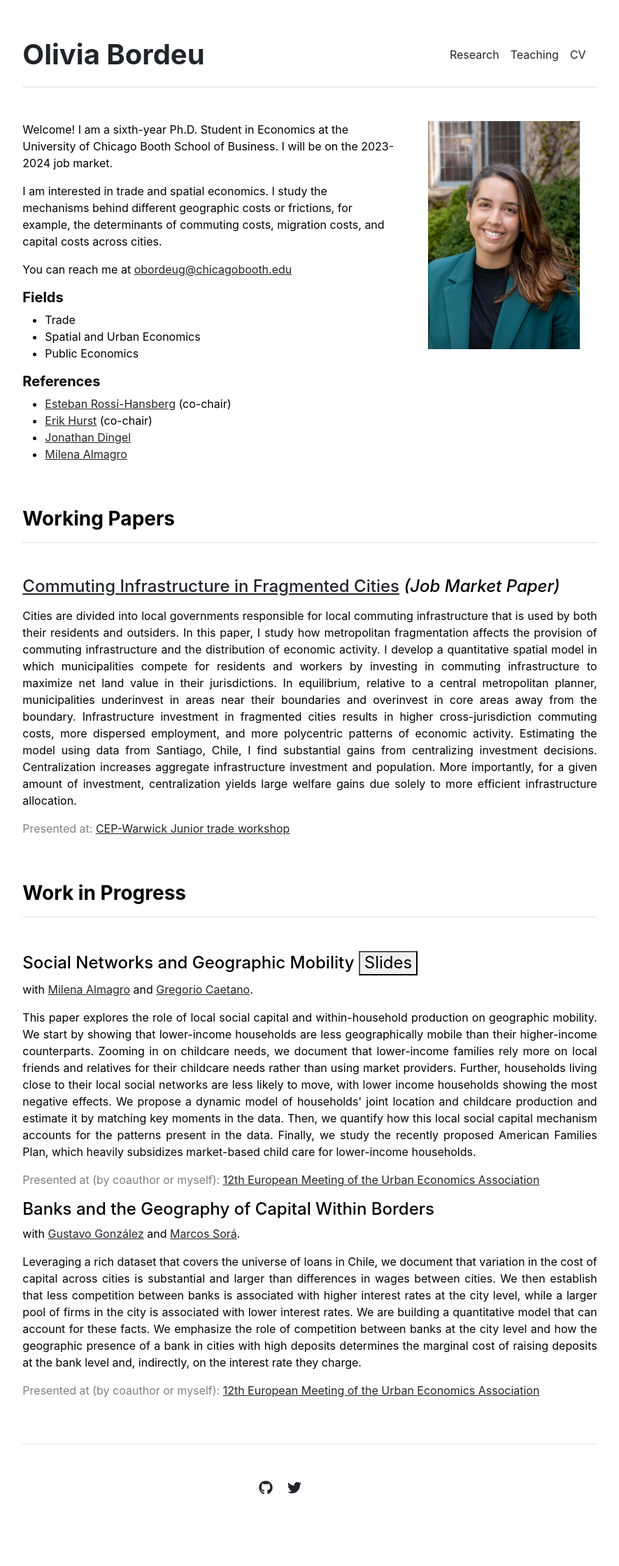
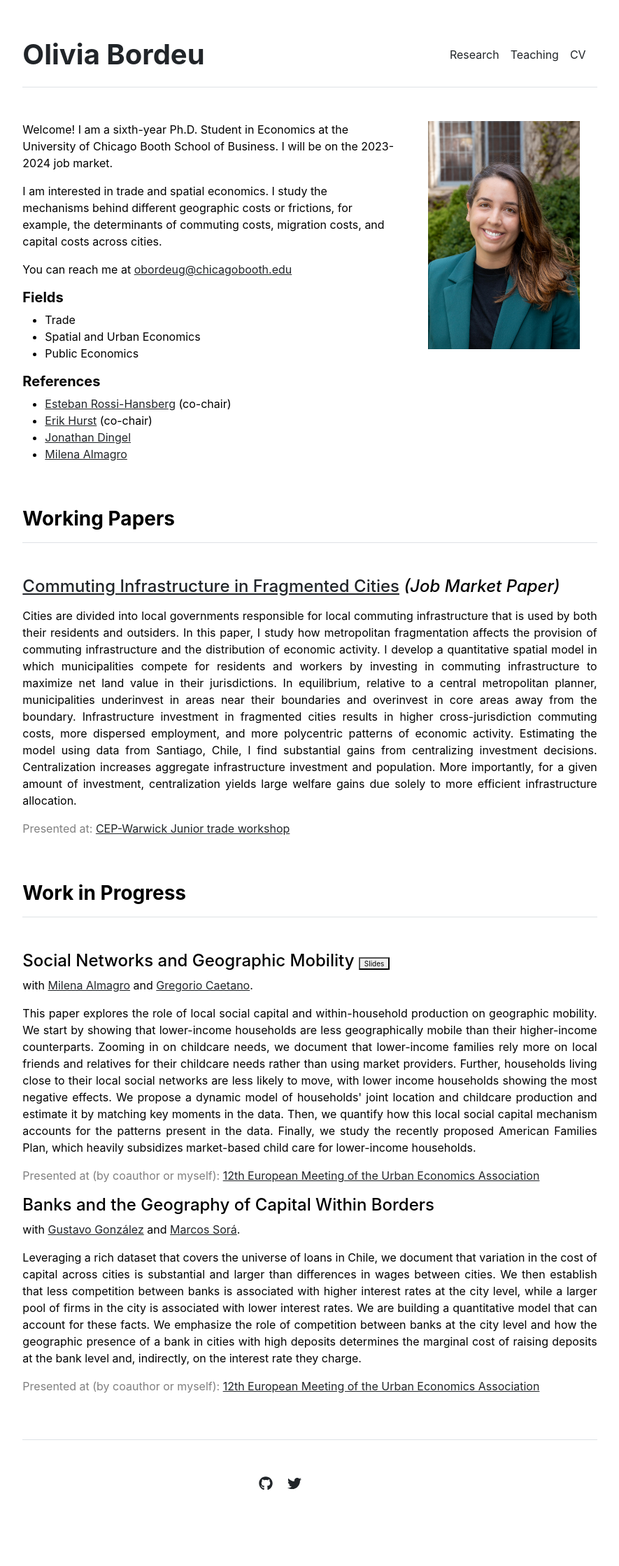
Before and after one commit to obordeu/obordeu.github.io, a Jekyll site: the page built from index.md, in a window 1280 px wide. Shown: the whole page at 70% size, without its empty margins (197-1082 px from the left). Built offline with Jekyll 4.4.1, drawn with Linux system fonts in a browser that asks for light colours.

Commit message:
Fix button

```diff
--- a/_data/wip.yml
+++ b/_data/wip.yml
@@ -1,3 +1,3 @@
 index:
-- {name: 'Social Networks and Geographic Mobility <button name="button" onclick="https://www.oliviabordeu.com/papers/social_neworks_mobility_ABC.pdf">Slides</button>', coauthors: [{name: 'Milena Almagro', website: 'https://www.milena-almagro.com/', del: ' and '},{name: 'Gregorio Caetano', website: 'http://www.gregoriocaetano.net/', del: '.'}], presented_at: 'Presented at (by coauthor or myself): <a href="https://urbaneconomics.org/meetings/emuea2023/">12th European Meeting of the Urban Economics Association</a>', summary: "This paper explores the role of local social capital and within-household production on geographic mobility. We start by showing that lower-income households are less geographically mobile than their higher-income counterparts. Zooming in on childcare needs, we document that lower-income families rely more on local friends and relatives for their childcare needs rather than using market providers. Further, households living close to their local social networks are less likely to move, with lower income households showing the most negative effects. We propose a dynamic model of households' joint location and childcare production and estimate it by matching key moments in the data. Then, we quantify how this local social capital mechanism accounts for the patterns present in the data. Finally, we study the recently proposed American Families Plan, which heavily subsidizes market-based child care for lower-income households."}
+- {name: 'Social Networks and Geographic Mobility <button onclick="https://www.oliviabordeu.com/papers/social_neworks_mobility_ABC.pdf" style="font-size:10px">Slides</button>', coauthors: [{name: 'Milena Almagro', website: 'https://www.milena-almagro.com/', del: ' and '},{name: 'Gregorio Caetano', website: 'http://www.gregoriocaetano.net/', del: '.'}], presented_at: 'Presented at (by coauthor or myself): <a href="https://urbaneconomics.org/meetings/emuea2023/">12th European Meeting of the Urban Economics Association</a>', summary: "This paper explores the role of local social capital and within-household production on geographic mobility. We start by showing that lower-income households are less geographically mobile than their higher-income counterparts. Zooming in on childcare needs, we document that lower-income families rely more on local friends and relatives for their childcare needs rather than using market providers. Further, households living close to their local social networks are less likely to move, with lower income households showing the most negative effects. We propose a dynamic model of households' joint location and childcare production and estimate it by matching key moments in the data. Then, we quantify how this local social capital mechanism accounts for the patterns present in the data. Finally, we study the recently proposed American Families Plan, which heavily subsidizes market-based child care for lower-income households."}
 - {name: 'Banks and the Geography of Capital Within Borders', coauthors: [{name: 'Gustavo González', website: 'https://sites.google.com/view/gustavo-gonzalez', del: ' and '},{name: 'Marcos Sorá', website: 'https://www.marcossora.com/', del: '.'}], presented_at: 'Presented at (by coauthor or myself): <a href="https://urbaneconomics.org/meetings/emuea2023/">12th European Meeting of the Urban Economics Association</a>', summary: 'Leveraging a rich dataset that covers the universe of loans in Chile, we document that variation in the cost of capital across cities is substantial and larger than differences in wages between cities. We then establish that less competition between banks is associated with higher interest rates at the city level, while a larger pool of firms in the city is associated with lower interest rates. We are building a quantitative model that can account for these facts. We emphasize the role of competition between banks at the city level and how the geographic presence of a bank in cities with high deposits determines the marginal cost of raising deposits at the bank level and, indirectly, on the interest rate they charge.'}
```
